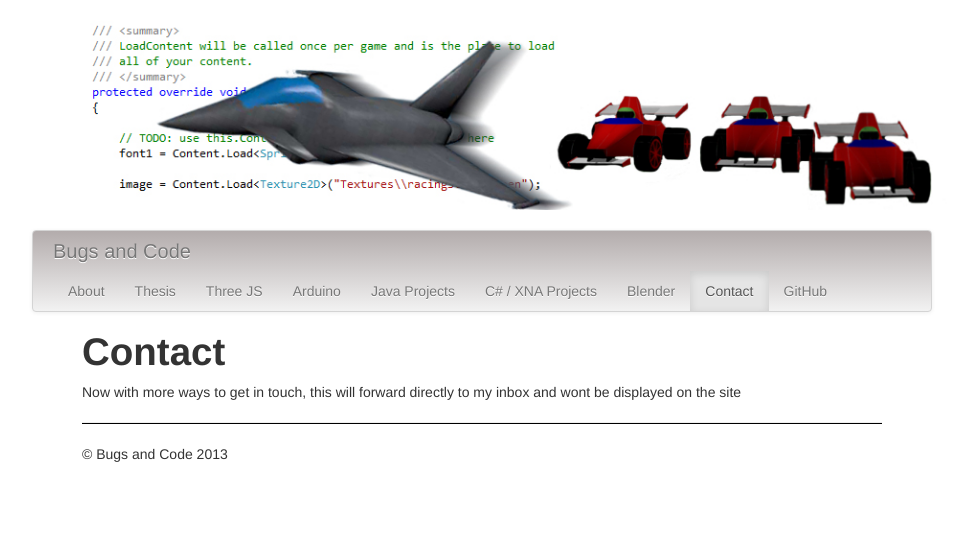
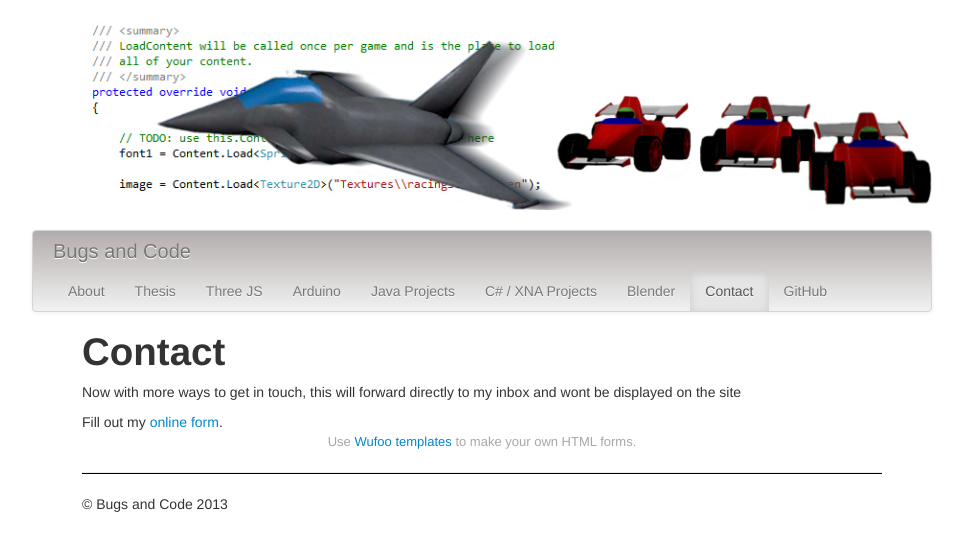
Before and after one commit to wtarr/wtarr.github.io, a plain HTML site: page html/contact.html in a window 1280 px wide. Shown: the whole page, without its empty margins (158-1121 px from the left). Drawn offline with Linux system fonts and the light colour scheme; a script that the page names is missing.

Commit message:
Update contact.html

```diff
--- a/html/contact.html
+++ b/html/contact.html
@@ -64,7 +64,7 @@
                             </li>
                             <!--<li><a href="links.html">Links</a></li>-->
                             <li class="active">
-                                <a href="./html/contact.html">Contact</a>
+                                <a href="./contact.html">Contact</a>
                             </li>
                             <li>
                                 <a href="https://github.com/wtarr" target="_blank">GitHub</a>
@@ -86,7 +86,12 @@
             <h1>Contact</h1>
             <p>Now with more ways to get in touch, this will forward directly to my inbox and wont be displayed on the site</p>
 
-            <div id="wuf-adv" style="font-family:inherit;font-size: small;color:#a7a7a7;text-align:center;display:block;"></div>
+            <div id="wufoo-zopby0h05k4vpq">
+                Fill out my
+                <a href="https://bugsandcode.wufoo.com/forms/zopby0h05k4vpq">online form</a>.
+            </div>
+            <div id="wuf-adv" style="font-family:inherit;font-size: small;color:#a7a7a7;text-align:center;display:block;">Use
+                <a href="http://www.wufoo.com/gallery/templates/">Wufoo templates</a> to make your own HTML forms.</div>
             <script type="text/javascript">var zopby0h05k4vpq; (function (d, t) {
                     var s = d.createElement(t), options = {
                         'userName': 'bugsandcode',
@@ -105,6 +110,7 @@
                     };
                     var scr = d.getElementsByTagName(t)[0], par = scr.parentNode; par.insertBefore(s, scr);
                 })(document, 'script');</script>
+
 
             <hr style="border-bottom-color: #000000">
 
```
